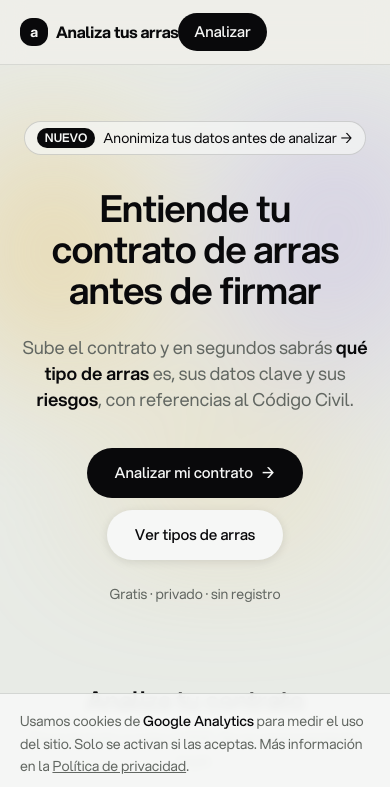
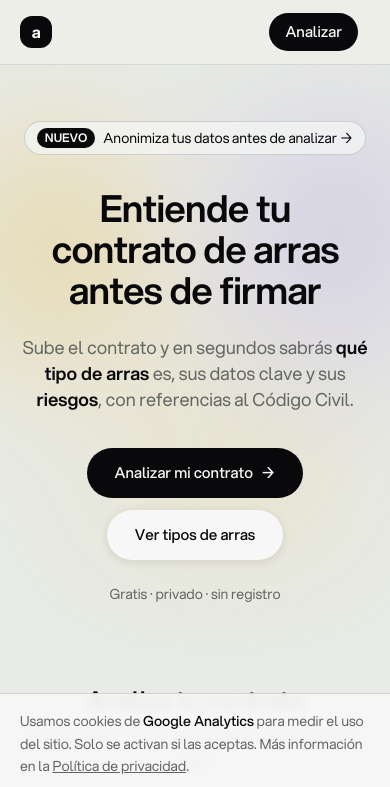
Before and after one commit to luispique/arras-ai, an Astro site in the folder web/: page / in a window 390 px wide. Shown: the top 787 px of the page. Built offline with nearby package versions, Linux system fonts and the light colour scheme; Astro itself is replaced by a stand-in of ours.

Commit message:
fix(web): mobile header shows logo mark only (no crowding)
The 3-equal-column grid forced the wordmark and CTA to butt together on narrow
screens. Switch to auto/1fr/auto columns with a gap, and show only the logo tile
on mobile (full 'Analiza tus arras' wordmark from sm: up). Larger tile.

Co-Authored-By: Claude Opus 4.8 <noreply@anthropic.com>

```diff
--- a/web/src/layouts/Legal.astro
+++ b/web/src/layouts/Legal.astro
@@ -28,9 +28,9 @@ const { title, description, actualizado = "17 de julio de 2026" } = Astro.props;
   <body>
     <nav class="frosted sticky top-0 z-30 border-b border-ink-muted/30">
       <div class="mx-auto flex h-16 max-w-content items-center justify-between px-5 sm:px-8">
-        <a href="/" class="flex items-center gap-2 whitespace-nowrap text-base font-bold tracking-tighter sm:text-lg">
-          <span class="grid h-7 w-7 shrink-0 place-items-center rounded-md bg-ink text-sm font-bold text-surface">a</span>
-          Analiza tus arras
+        <a href="/" class="flex items-center gap-2 whitespace-nowrap text-lg font-bold tracking-tighter">
+          <span class="grid h-8 w-8 shrink-0 place-items-center rounded-md bg-ink text-base font-bold text-surface">a</span>
+          <span class="hidden sm:inline">Analiza tus arras</span>
         </a>
         <a href="/" class="text-[15px] text-ink-mid transition-colors hover:text-ink">← Volver</a>
       </div>
--- a/web/src/pages/index.astro
+++ b/web/src/pages/index.astro
@@ -89,10 +89,10 @@ const appLd = {
   <body>
     <!-- Frosted, warm-tinted nav: logo · centered links · CTAs -->
     <nav class="frosted sticky top-0 z-30 border-b border-ink-muted/30">
-      <div class="mx-auto grid h-16 max-w-content grid-cols-[1fr_auto_1fr] items-center px-5 sm:px-8">
-        <a href="/" class="flex items-center gap-2 justify-self-start whitespace-nowrap text-base font-bold tracking-tighter sm:text-lg">
-          <span class="grid h-7 w-7 shrink-0 place-items-center rounded-md bg-ink text-sm font-bold text-surface">a</span>
-          Analiza tus arras
+      <div class="mx-auto grid h-16 max-w-content grid-cols-[auto_1fr_auto] items-center gap-3 px-5 sm:px-8">
+        <a href="/" class="flex items-center gap-2 justify-self-start whitespace-nowrap text-lg font-bold tracking-tighter">
+          <span class="grid h-8 w-8 shrink-0 place-items-center rounded-md bg-ink text-base font-bold text-surface">a</span>
+          <span class="hidden sm:inline">Analiza tus arras</span>
         </a>
         <div class="hidden items-center gap-8 justify-self-center text-[15px] md:flex">
           <a href="#tipos" class="text-ink-mid transition-colors hover:text-ink">Tipos de arras</a>
```
